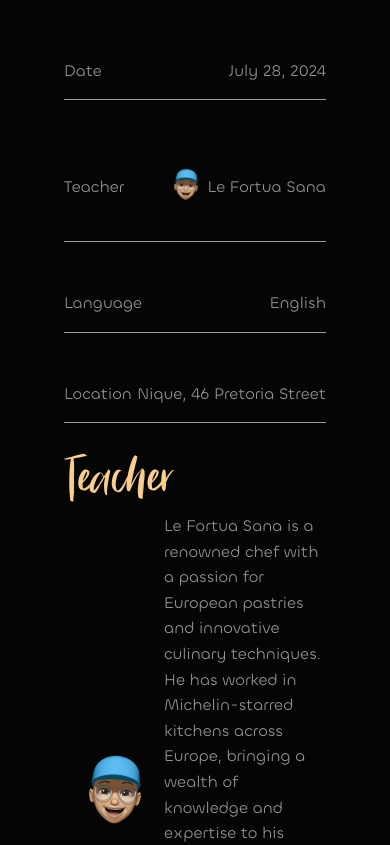
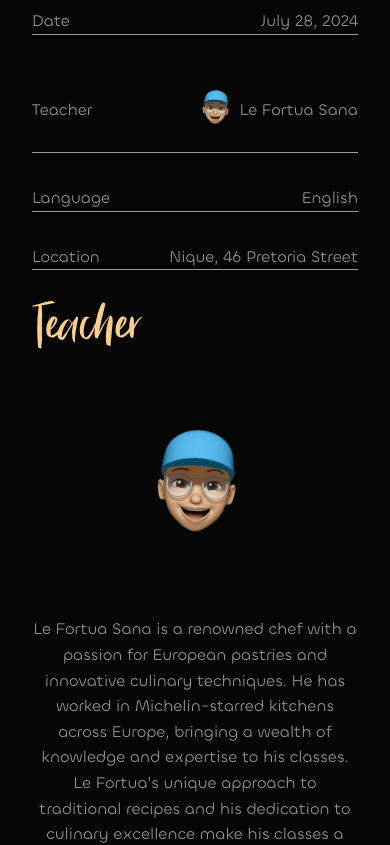
Before and after one commit to KhomotsoTibane/nique, a Next.js app: page /classes/croissant_and_coffee in a window 390 px wide. Shown: the part 927-1772 px from the top of the page. Built offline with nearby package versions, Linux system fonts and the light colour scheme.

Commit message:
fix mobile ui

```diff
--- a/app/(root)/classes/[event]/page.tsx
+++ b/app/(root)/classes/[event]/page.tsx
@@ -25,10 +25,6 @@ const page = async ({ params }: Props) => {
   const _id = params.event
   const result = await getClassEvent({ slug: _id });
 
-
-
-  console.log("result", result)
-
   return (
     <div className=" flex flex-col justify-evenly md:grid md:grid-flow-dense md:grid-cols-2 lg:max-h-full">
       <div className="relative col-span-1 max-h-screen">
--- a/app/globals.css
+++ b/app/globals.css
@@ -323,44 +323,6 @@ background: linear-gradient(90deg, rgba(46,46,45,1) 0%, rgba(115,115,114,0) 55%)
   }
 }
 
-@media screen and (max-width: 479px) {
-  h5 {
-    font-size: 1.125rem;
-  }
-
-  h6 {
-    font-size: 1rem;
-  }
-
-  .heading-xlarge {
-    font-size: 4rem;
-  }
-
-  .heading-large {
-    font-size: 2.5rem;
-  }
-
-  .heading-h5 {
-    font-size: 1.125rem;
-  }
-
-  .heading-h1 {
-    font-size: 2.75rem;
-  }
-
-  .heading-h6 {
-    font-size: 1rem;
-  }
-
-  .heading-medium {
-    font-size: 2.5rem;
-  }
-
-  .heading-h1-italic {
-    font-size: 3rem;
-  }
-}
-
 .card {
   width: 33.33vw;
   height: 100vh;
@@ -371,7 +333,6 @@ background: linear-gradient(90deg, rgba(46,46,45,1) 0%, rgba(115,115,114,0) 55%)
   .card {
     width: 100vw;
   }
-
 }
 
 .scroll-container::-webkit-scrollbar {
@@ -396,7 +357,7 @@ background: linear-gradient(90deg, rgba(46,46,45,1) 0%, rgba(115,115,114,0) 55%)
 
 .scroll-section-classes-inner {
   height: 100vh;
-  width: 100vw;
+  width: 700vw;
   display: flex;
   flex-direction: row;
   position: relative;
@@ -511,24 +472,31 @@ background: linear-gradient(90deg, rgba(46,46,45,1) 0%, rgba(115,115,114,0) 55%)
 
 @media screen and (max-width: 479px) {
 
+  .scroll-section-classes-inner {
+    height: 100vh;
+    width: 500vw;
+    display: flex;
+    flex-direction: row;
+    position: relative;
+
+  }
+
+
   .scroll-section-classes {
-
+    height: 100vh;
     width: 100vw;
-
+    display: flex;
+    justify-content: center;
+    align-items: center;
   }
   h5 {
     font-size: 1.125rem;
   }
-
   h6 {
     font-size: 1rem;
-  }
-
-  .heading-xlarge {
+  }  .heading-xlarge {
     font-size: 4rem;
-  }
-
-  .menu-title {
+  }.menu-title {
     font-size: 1.25rem;
   }
 
@@ -554,4 +522,10 @@ background: linear-gradient(90deg, rgba(46,46,45,1) 0%, rgba(115,115,114,0) 55%)
   .menu-price {
     font-size: 1rem;
   }
+
+
+
+  .heading-h1-italic {
+    font-size: 3rem;
+  }
 }
--- a/components/Form/Reservation.tsx
+++ b/components/Form/Reservation.tsx
@@ -58,7 +58,7 @@ const Reservation = () => {
   const [isSending, setIsSending] = useState(false);
 
   async function onSubmit(values: z.infer<typeof formSchema>) {
-    console.log(values);
+
     setIsSending(true);
     try {
       await fetch("api/emails", {
--- a/components/HorizontalScroll/HorizontalScroll.tsx
+++ b/components/HorizontalScroll/HorizontalScroll.tsx
@@ -20,7 +20,7 @@ function HorizontalScroll() {
         translateX: 0,
       },
       {
-        translateX: "-100vw",
+        translateX: "-500vw",
         ease: "none",
         duration: 1,
         scrollTrigger: {
@@ -29,7 +29,12 @@ function HorizontalScroll() {
           end: "2000 top",
           scrub: 0.6,
           pin: true,
+
         },
+        onComplete: () => {
+          gsap.to(sectionRef.current, { translateX: 0, duration: 0 });
+          ScrollTrigger.refresh();
+        }
       }
     );
     return () => {
--- a/components/classDetails/ClassDetails.tsx
+++ b/components/classDetails/ClassDetails.tsx
@@ -39,38 +39,42 @@ const ClassDetails = ({ result }: ClassDetailsProps) => {
             top-notch service.
           </p>
           <div className="my-2 flex items-center gap-6">
-            <Button type="submit" className="w-full rounded-3xl text-black" disabled={true}>
+            <Button
+              type="submit"
+              className=" w-3/5 rounded-3xl text-black md:w-full"
+              disabled={true}
+            >
               Book A Spot
             </Button>
 
-            <p className=" text-large text-muted">ZAR 500</p>
+            <p className="text-large text-muted">ZAR 500</p>
           </div>
         </div>
-        <div className=" flex flex-col gap-8 px-8 py-4">
-          <h1 className="heading-h2-italic">Details</h1>
+        <div className="flex w-full flex-col gap-8 md:px-8 md:py-4">
+          <h1 className="heading-h2-italic w-full">Details</h1>
           <div className="flex flex-col gap-8 text-muted">
-            <div className="flex justify-between border-b border-muted py-4">
+            <div className="flex justify-between border-b border-muted md:py-4">
               <p className="flex items-center justify-center">Date</p>
               <p>{result.date}</p>
             </div>
-            <div className="flex justify-between border-b border-muted py-4">
+            <div className="flex justify-between border-b border-muted md:py-4">
               <p className="flex items-center justify-center">Teacher</p>
               <div className="flex items-center">
                 <Image
                   src={result.details.teacher.img}
                   alt={result.details.teacher.name}
-                  width={45}
-                  height={45}
+                  width={50}
+                  height={50}
                   className="hover:scale-110"
                 />
                 <p>{result.details.teacher.name}</p>
               </div>
             </div>
-            <div className="flex justify-between border-b border-muted py-4">
+            <div className="flex justify-between border-b border-muted md:py-4">
               <p className="flex items-center justify-center">Language</p>
               <p>{result.details.teacher.language}</p>
             </div>
-            <div className="flex justify-between border-b border-muted py-4">
+            <div className="flex justify-between border-b border-muted md:py-4">
               <p className="flex items-center justify-center">Location</p>
               <p>Nique, 46 Pretoria Street</p>
             </div>
@@ -78,15 +82,15 @@ const ClassDetails = ({ result }: ClassDetailsProps) => {
 
           <div>
             <h1 className="heading-h2-italic">Teacher</h1>
-            <div className="flex items-center">
+            <div className="flex flex-col items-center md:flex-row">
               <Image
                 src={result.details.teacher.img}
                 alt={result.details.teacher.name}
-                width={100}
-                height={100}
+                width={150}
+                height={150}
                 className="hover:scale-110"
               />
-              <p className="text-muted">{result.details.teacher.description}</p>
+              <p className="text-center text-muted">{result.details.teacher.description}</p>
             </div>
           </div>
         </div>
--- a/components/navbar/Navbar.tsx
+++ b/components/navbar/Navbar.tsx
@@ -10,7 +10,6 @@ import { usePathname } from "next/navigation";
 const Navbar = () => {
   const pathname = usePathname();
 
-  console.log("path", pathname);
   return (
     <div className="fixed inset-x-0 bottom-8 z-50 mx-4 flex items-center justify-center lg:absolute lg:bottom-12">
       <div className="flex items-center gap-2 rounded-[500px] bg-default px-6 py-2.5 text-black">
```
